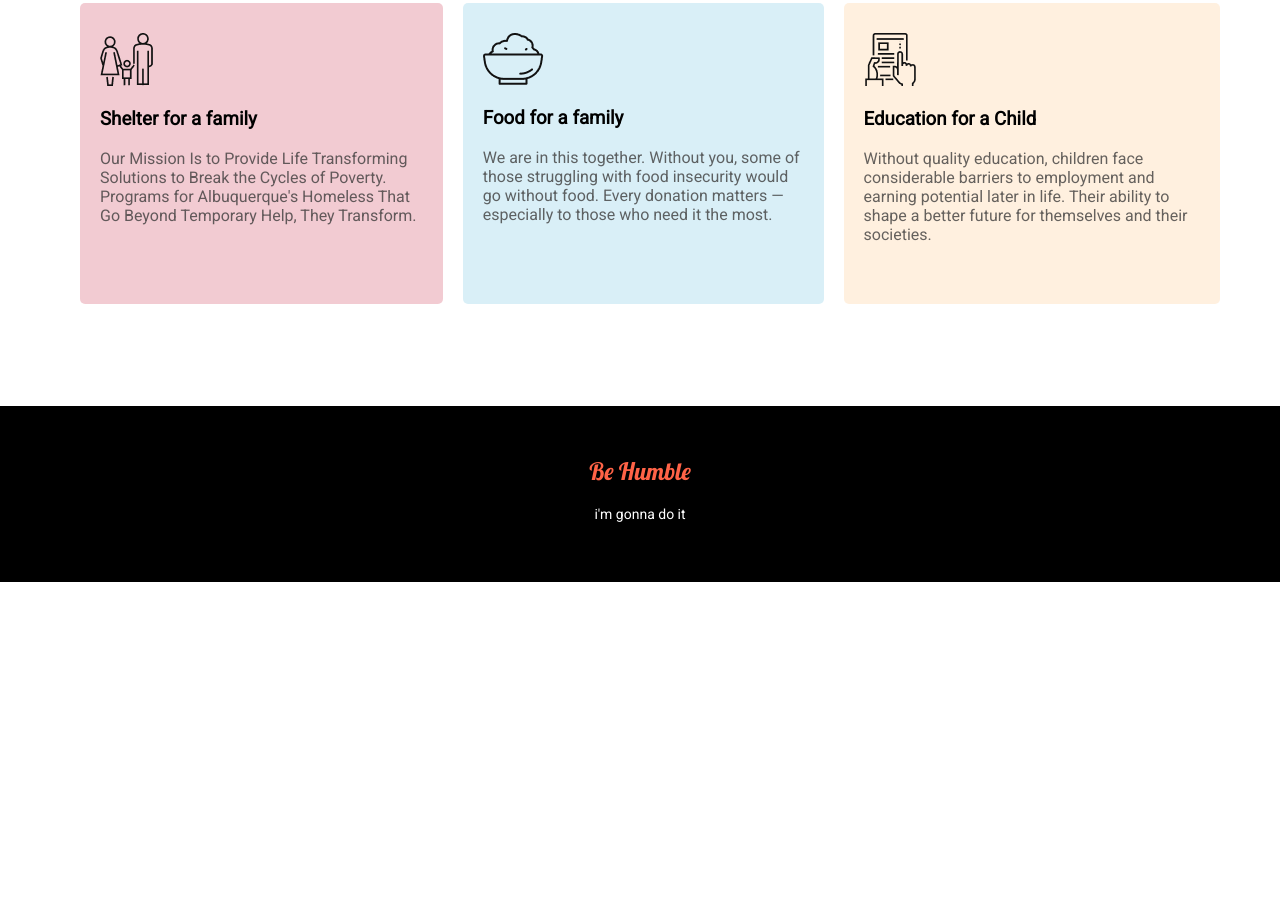
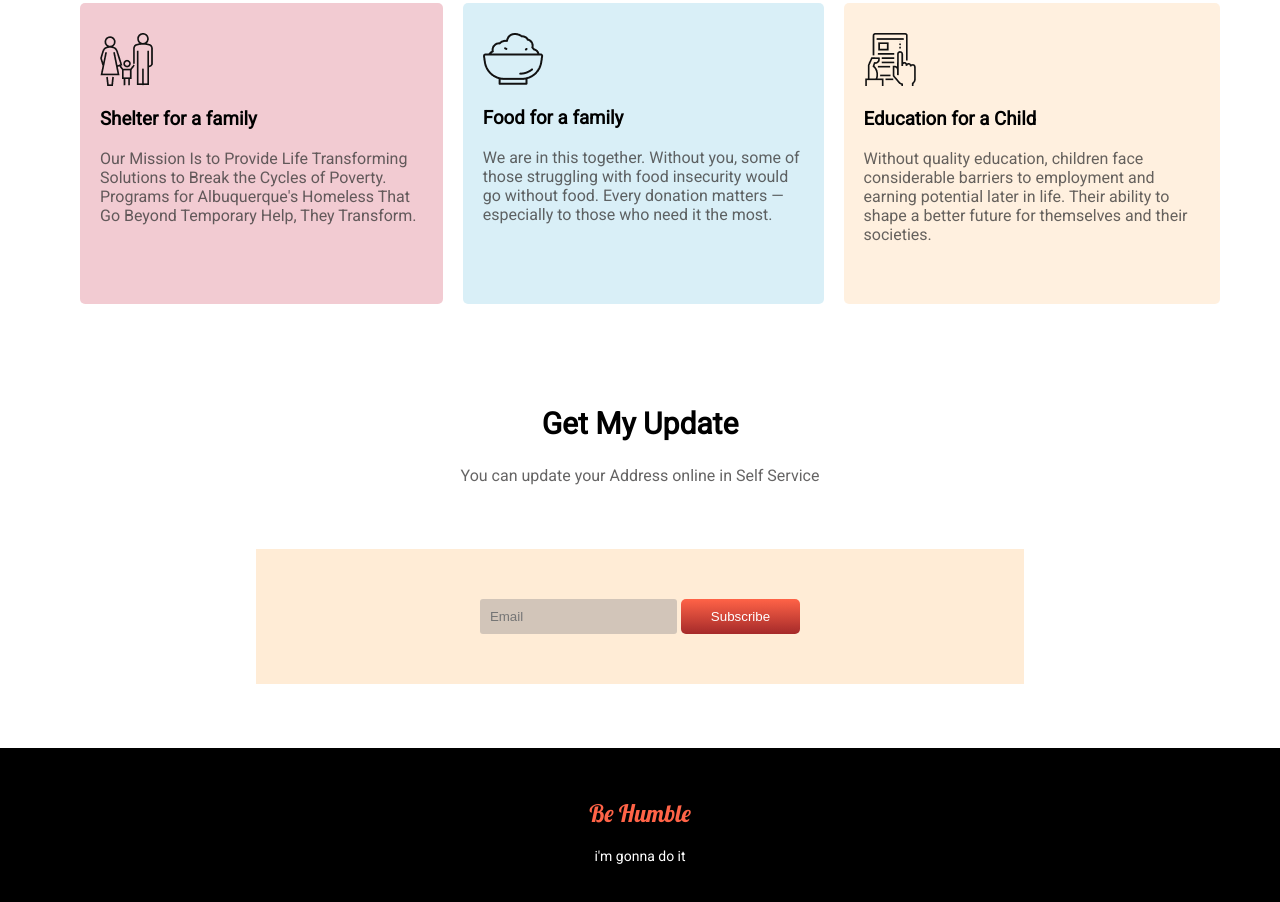
Before and after one commit to mdmrmmunna3/donate-today-now, a plain HTML site: page index.html in a window 1280 px wide. Shown: the part 1159-2061 px from the top of the page. Before the commit the page ends 1741 px from the top, so only its background shows below. Drawn offline with Linux system fonts and the light colour scheme.

Commit message:
my update

```diff
--- a/index.html
+++ b/index.html
@@ -65,6 +65,16 @@
         </div>
     </section>
 
+    <section class="my-update">
+        <h2 class="heading2">Get My Update</h2>
+        <p>You can update your Address online in Self Service</p>
+
+        <div class="update-mail">
+            <input class="input" type="email" name="emill" id="email" placeholder="Email">
+            <button id="btn2" class="link-btn">Subscribe</button>
+        </div>
+    </section>
+
     <footer>
         <div id="footer-style">
             <h2 id="text-style">Be Humble</h2>
--- a/style.css
+++ b/style.css
@@ -127,8 +127,26 @@ p{
 }
 
 
+.my-update{
+    text-align: center;
+}
 
+.update-mail{
+    margin: 5% 20%;
+    padding: 50px 0;
+    background-color: rgba(255, 228, 196, 0.699);
+}
 
+.input{
+    background-color: rgba(156, 148, 148, 0.452);
+    padding: 10px ;
+    padding-left: 10px;
+    border: none;
+    border-radius: 3px;
+}
+#btn2 {
+    border: none;
+}
 
 footer {
     text-align: center;
```
